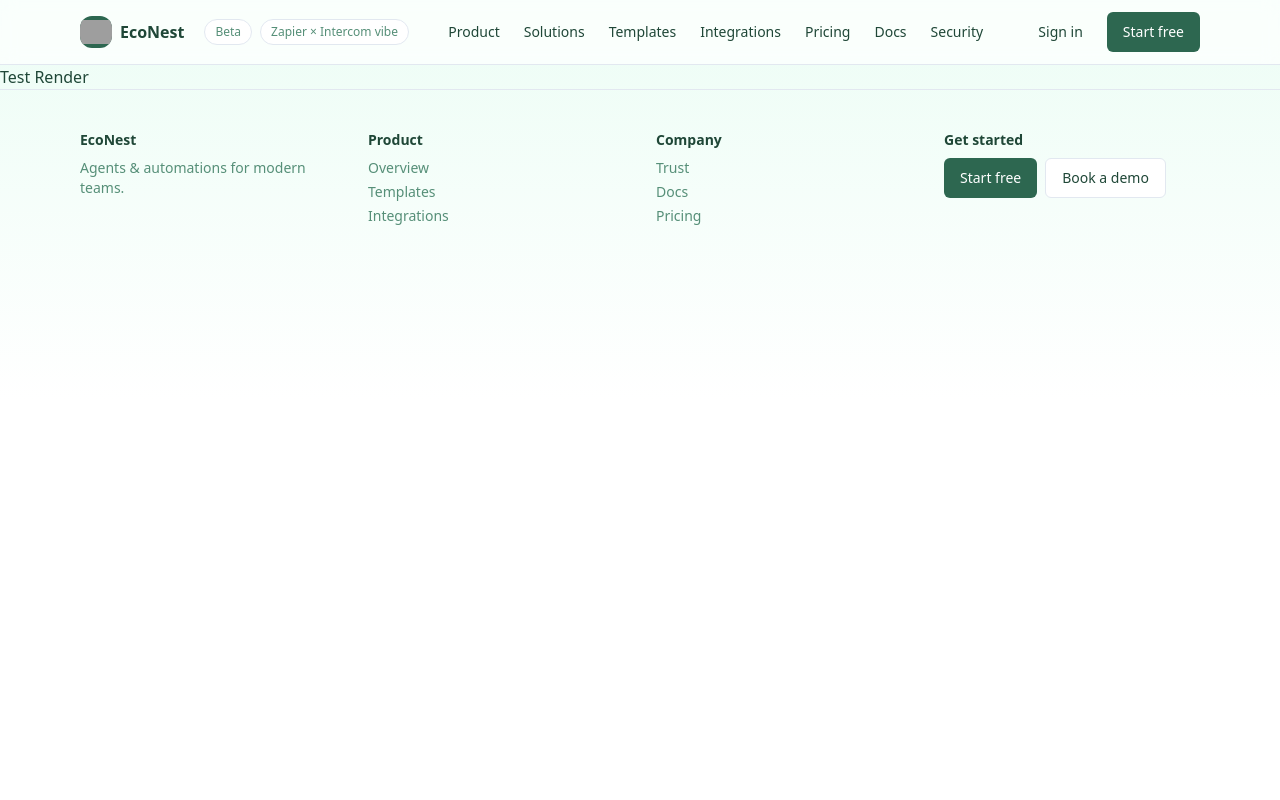
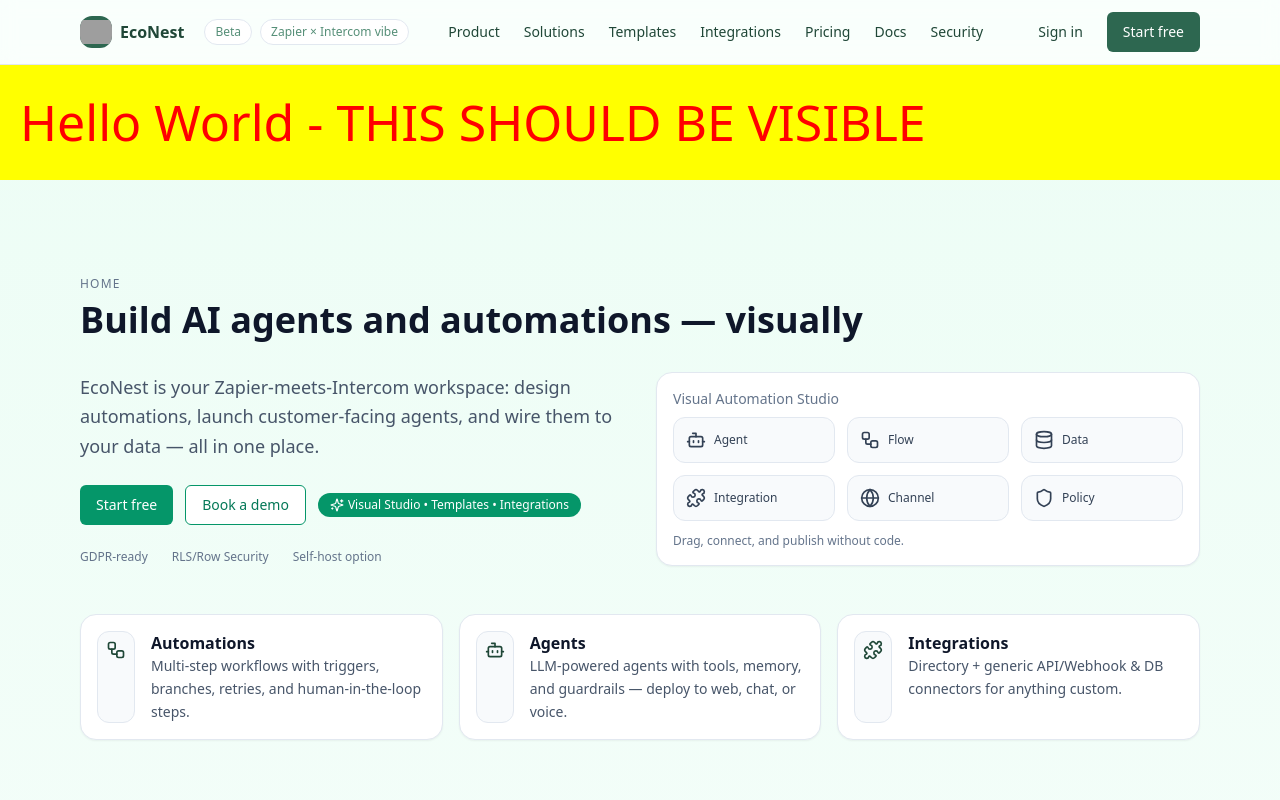
Before and after one commit to Tyusa89/human-automation-glow, a React (Vite) app: page / in a window 1280 px wide. Shown: the top 800 px of the page. Built offline with nearby package versions, Linux system fonts and the light colour scheme; grey boxes are pictures that could not be loaded.

Commit message:
Fix missing home screen

```diff
--- a/src/App.tsx
+++ b/src/App.tsx
@@ -11,7 +11,7 @@ import RequireAdmin from '@/components/RequireAdmin';
 import Dashboard from '@/pages/Dashboard';
 import Results from '@/pages/Results';
 import AdminPage from '@/pages/Admin';
-import Test from '@/Test';
+import Index from '@/pages/Index';
 import ProductPage from '@/pages/Product';
 import SolutionsPage from '@/pages/Solutions';
 import TemplatesPage from '@/pages/Templates';
@@ -42,7 +42,7 @@ const App = () => {
             <main>
               <Routes>
                 {/* public */}
-                <Route path="/" element={<Test />} />
+                <Route path="/" element={<Index />} />
                 <Route path="/product" element={<ProductPage />} />
                 <Route path="/solutions" element={<SolutionsPage />} />
                 <Route path="/templates" element={<TemplatesPage />} />
--- a/src/Test.tsx
+++ /dev/null
@@ -1,3 +0,0 @@
-export default function Test() {
-  return <div>Test Render</div>;
-}
```
